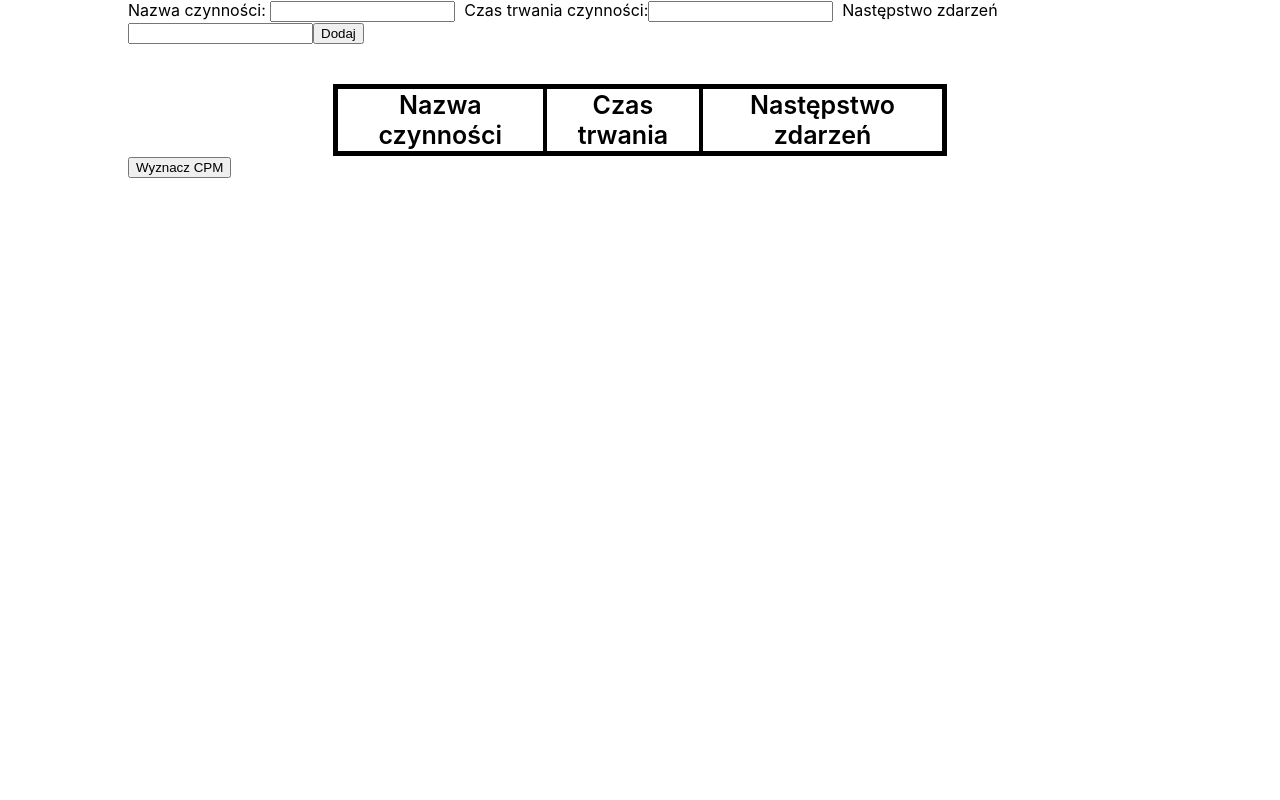
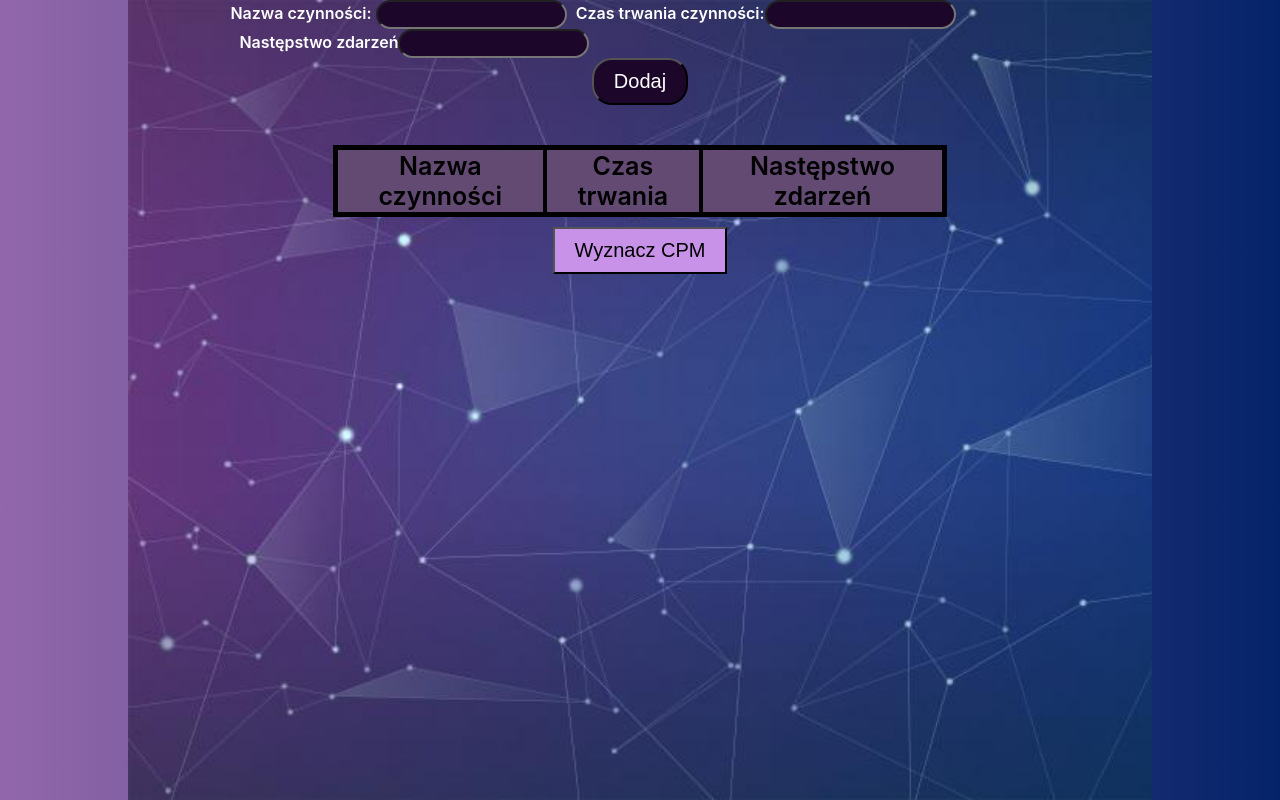
Before and after one commit to Radglay/CPM-BOIL, a React (Create React App) app: page / in a window 1280 px wide. Built offline with nearby package versions, Linux system fonts and the light colour scheme.

Commit message:
update working code

```diff
--- a/src/App.css
+++ b/src/App.css
@@ -10,7 +10,11 @@ body {
   width: 80vw;
   height: 100vh;
   margin: auto;
+  background-image: url("images/background.jpg");
+  background-size: cover;
 }
+
+
 
 td, th {
   border: 2px solid black;
@@ -35,4 +39,55 @@ th {
 table > tr {
   height: 50px;
   text-align: center;
+  background-color: #634a72;
 }
+
+body {
+  background-color: #b08cc5;
+  background: linear-gradient(0.25turn, #9167aa, #052369);
+}
+
+h1 {
+  color: #1c0629;
+}
+
+label {
+  color: white;
+  font-weight: 600;
+}
+
+form {
+  margin: 0 10%;
+}
+
+form > input {
+  background-color: #1c0629;
+  border-radius: 20px;
+  color: white;
+  padding: 5px;
+}
+
+#submit-btn {
+  display: block;
+  margin: auto;
+  padding: 10px 20px;
+  font-size: 20px;
+}
+
+#submit-bnt:hover {
+  color: red;
+}
+
+#cpm-btn {
+  display: block;
+  margin: auto;
+  margin-top: 10px;
+  margin-bottom: 10px;
+  padding: 10px 20px;
+  font-size: 20px;
+  background-color: #c892e8;
+}
+
+#cpm-btn:hover {
+  background-color: #5869b6;
+}
--- a/src/component/Form.js
+++ b/src/component/Form.js
@@ -76,7 +76,7 @@ export default function Form() {
                 <input name="sequenceOfEvents" id="sequenceOfEvents" value={formData.sequenceOfEvents}
                     onChange={(event) => setFormData({...formData, sequenceOfEvents: event.target.value})}/>
 
-                <input type="submit" value="Dodaj"/>
+                <input type="submit" id="submit-btn" value="Dodaj"/>
             </form>
 
             <br/>
--- a/src/component/Results.js
+++ b/src/component/Results.js
@@ -1,4 +1,4 @@
-import React, { Component } from "react"
+import React, { Component, useState } from "react"
 import Chart from "react-google-charts";
 import '../App.css';
 import Node from "../Node";
@@ -11,6 +11,8 @@ import { EditDialogFieldSettings } from "@syncfusion/ej2-react-gantt";
 
 
 export default function Results(props) {
+
+    const [correct, setCorrect] = useState(true);
 
     const rowsData = props;
     const currentDate = new Date();
@@ -112,51 +114,22 @@ export default function Results(props) {
 
 
 
-    const columns = [
-        {type: "string", label: "Task ID"},
-        { type: "string", label: "Task Name" },
-        { type: "date", label: "Start Date" },
-        { type: "date", label: "End Date" },
-        { type: "number", label: "Duration" },
-        { type: "number", label: "Percent Complete" },
-        { type: "string", label: "Dependencies" }
-    ];
 
-
-    //correct example
-    // const rows = [
-    //     [
-    //         "1",
-    //         "1",
-    //         null,
-    //         null,
-    //         daysToMilliseconds(1),
-    //         100,
-    //         null
-    //     ]
-    // ]
-
-
-
-
-    const rows = rowsData.data.map((row) => {
-        const [left, right] = row.sequenceOfEvents.split("-");
-
-        return [
-            right,
-            right,
-            null,
-            null,
-            daysToMilliseconds(row.time),
-            100,
-            left
-        ]
-    });
 
     var startNodeId = null;
     for (const entry of nodes) {
         if (entry[1].pre == null) { //starting node...
             startNodeId = entry[0];
+        }
+    }
+
+
+
+    //start node validation
+    for(const entry of nodes) {
+        if(entry[0] !== startNodeId && entry[1].pre == null) {
+            alert("BŁĄD!Więcej niż jeden węzeł startowy!");
+            window.location.reload(false);
         }
     }
 
@@ -171,19 +144,9 @@ export default function Results(props) {
 
 
 
-    rows.push([
-        startNodeId,
-        startNodeId,
-        null,
-        null,
-        10000000,
-        100,
-        null
-    ]);
-
 
     //validation of rows
-    const  options={
+    const options={
         gantt: {
             arrow: {
                 color: "green"
@@ -211,6 +174,8 @@ export default function Results(props) {
 
 
    //alert(JSON.stringify(nodes.get("4")));
+
+
 
 
     function walkAhead(id) {
@@ -305,6 +270,15 @@ export default function Results(props) {
     }
 
 
+
+
+    //////////////
+    //end nodes and start nodes validation
+
+
+
+
+
    // }
 
   // calculate CPM
@@ -317,11 +291,22 @@ export default function Results(props) {
     }
 
 
+
+
     // alert(nodes.get(6));
     // alert(JSON.stringify(nodes.get("6")));
     // alert(ES.get("6"));
 
     const index = maxES();
+
+    for(const entry of nodes) {
+
+        if(entry[0] !== index && ES.get(index) === ES.get(entry[0])) {
+            alert("Może być tylko jeden węzeł końcowy!");
+            window.location.reload(false);
+        }
+    }
+
 
     const visited = new Map();
 
@@ -358,14 +343,106 @@ export default function Results(props) {
         }
     }
 
-    alert(ES.get("6"));
 
     const criticalPath = criticalPathString.split(",");
 
     // alert(criticalPath);
     // const tr = criticalPath.reduce((partialSum, a) => partialSum + ES.get(a) , 0);
     const tr = ES.get(index);
-    alert(tr);
+
+
+
+
+
+    const columns = [
+        {type: "string", label: "Task ID"},
+        { type: "string", label: "Task Name" },
+        { type: "date", label: "Start Date" },
+        { type: "date", label: "End Date" },
+        { type: "number", label: "Duration" },
+        { type: "number", label: "Percent Complete" },
+        { type: "string", label: "Dependencies" }
+    ];
+
+
+    //correct example
+    // const rows = [
+    //     [
+    //         "1",
+    //         "1",
+    //         null,
+    //         null,
+    //         daysToMilliseconds(1),
+    //         100,
+    //         null
+    //     ]
+    // ]
+
+
+
+
+    function maxOfPredecessors(nodeEntry) {
+        var maxIndex = 0;
+        var max = 0;
+
+        for(const pre of nodeEntry[1].pre) {
+            if(ES.get(pre) >= max) {
+                max = ES.get(pre);
+                maxIndex = pre;
+            }
+        }
+
+        const activity = maxIndex + "-" + nodeEntry[0];
+        const row = rowsData.data.find(element => element.sequenceOfEvents === activity);
+
+        return row.time;
+    }
+
+
+
+    const rows = [];
+    for (const nodeEntry of nodes) {
+
+        if(nodeEntry[0] !== startNodeId) { //is not the start node
+            // for(const pre of nodeEntry[1].pre) {
+                console.log(nodeEntry[1].pre)
+                rows.push(
+                    [
+                        nodeEntry[0],
+                        nodeEntry[0],
+                        null,
+                        null,
+                        daysToMilliseconds(maxOfPredecessors(nodeEntry)),
+                        100,
+                        (nodeEntry[1].pre).toString()
+                    ]
+                );
+            }
+    }
+
+    rows.push([
+        startNodeId,
+        startNodeId,
+        null,
+        null,
+        10000000,
+        100,
+        null
+    ]);
+
+    // const rows = rowsData.data.map((row) => {
+    //     const [left, right] = row.sequenceOfEvents.split("-");
+
+    //     return [
+    //         right,
+    //         right,
+    //         null,
+    //         null,
+    //         daysToMilliseconds(row.time),
+    //         100,
+    //         left
+    //     ]
+    // });
 
 
 
@@ -375,8 +452,7 @@ export default function Results(props) {
             chartType="Gantt"
             data={[columns, ...rows]}
             width="100%"
-            height="50%"
-
+            height="800px"
             legendToggle
         />
 
@@ -396,10 +472,10 @@ export default function Results(props) {
 
 
         <h1>
-            CPM:{criticalPathString}
+            Ścieżka krytyczna:<strong>{criticalPathString}</strong>
         </h1>
         <h1>
-            Tr: {tr}
+            Czas trwania: <strong>{tr}</strong> dni
         </h1>
         </>
 
--- a/src/component/Table.js
+++ b/src/component/Table.js
@@ -9,6 +9,7 @@ export default function Table(props) {
     const [showResults, setShowResults] = useState(false);
 
     var rowData = props;
+
 
 
 
@@ -86,10 +87,9 @@ export default function Table(props) {
     // }
 
 
-
-    function calculateCPM() {
-
-    }
+    // if(rows.length === 0) {
+    //     setShowResults(false);
+    // }
 
     return (
         <div>
@@ -114,7 +114,12 @@ export default function Table(props) {
                 ))}
         </table>
 
-        <button onClick={() => setShowResults(true)}>Wyznacz CPM</button>
+        <button id="cpm-btn" onClick={() => {
+            if(rows.length === 0) {
+                return setShowResults(false);
+            }
+            return setShowResults(true);
+            }}>Wyznacz CPM</button>
 
            {showResults && <Results data={rows}/>}
         </div>
```
Also changed, not shown: src/react-sigma.d.ts (deleted, +0 -23 lines), src/images/background.jpg (added).
